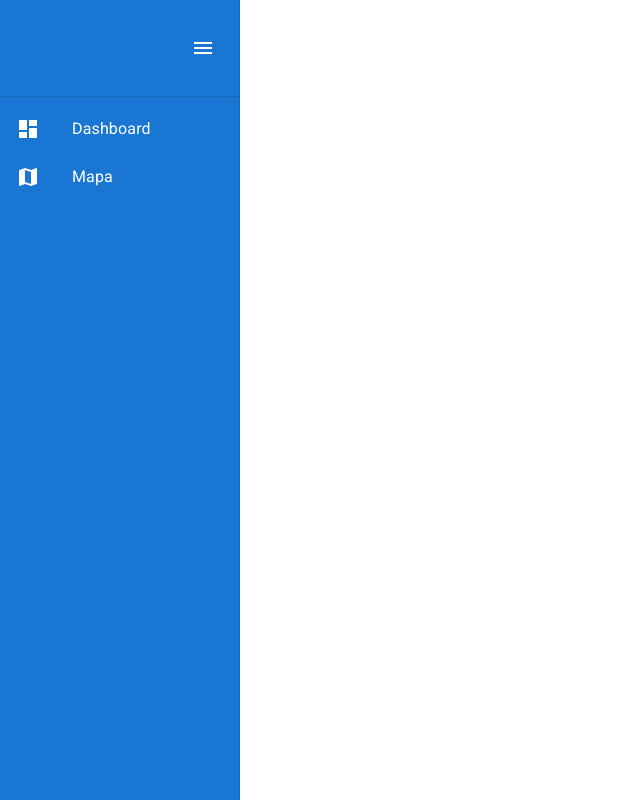
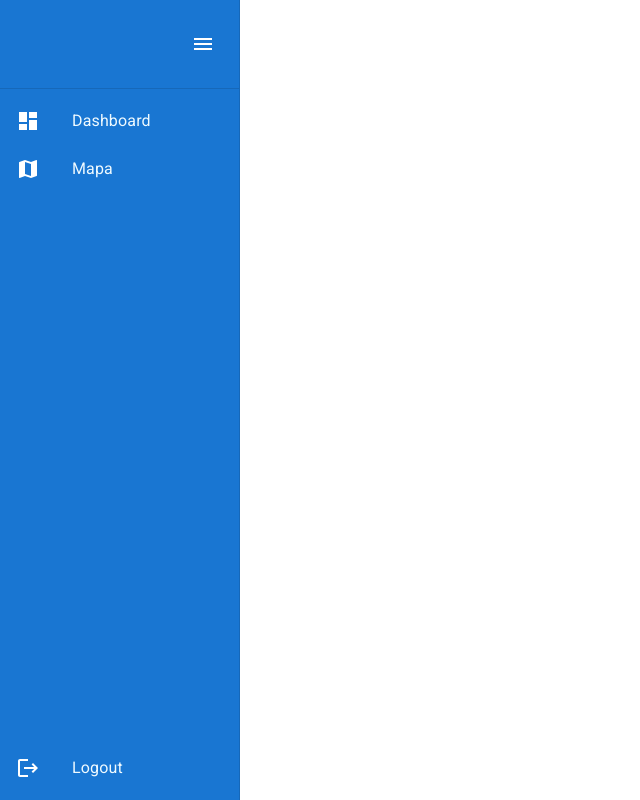
Before and after one commit to ViniR-RB/hello_multlan_front, a React (Vite) app: page / in a window 1280 px wide. Both pictures are taken after a click on the button 29 px from the left and 48 px from the top of the page. Shown: the whole page, without its empty margins (0-640 px from the left). Built offline with nearby package versions, Linux system fonts and the light colour scheme.

Commit message:
refactor: add logout in menu items

```diff
--- a/src/core/components/AsideNavigation.tsx
+++ b/src/core/components/AsideNavigation.tsx
@@ -12,8 +12,11 @@ import {
 } from "@mui/material";
 import React, { useState } from "react";
 import routes from "../routes";
+import { useNavigate } from "react-router-dom";
+import LogoutIcon from '@mui/icons-material/Logout';
 
 function AsideNavigation() {
+  const navigation = useNavigate()
   const drawerWidth = 240; // Largura do Drawer
   const [open, setOpen] = useState(false); // Estado para controlar a abertura do Drawer
 
@@ -33,7 +36,7 @@ function AsideNavigation() {
           width: open ? drawerWidth : 60,
           boxSizing: "border-box",
           backgroundColor: "primary.main", // Cor de fundo primária
-          color: "white", // Cor do texto
+          color: "#effaff", // Cor do texto
           transition: "width 0.3s ease", // Transição suave na largura
         },
       }}
@@ -53,11 +56,13 @@ function AsideNavigation() {
       </Box>
       <Divider />
 
-      <List>
+      <List sx={{display: 'flex', flexDirection: 'column', height: '100%'}}>
         {routes.map((route) => (
           <Tooltip
+          sx={{height: 'min-content'}}
             onClick={() => {
               console.log(route.path);
+              navigation(route.path)
             }}
             title={!open ? route.name : ""}
             placement="right"
@@ -71,6 +76,22 @@ function AsideNavigation() {
             </ListItem>
           </Tooltip>
         ))}
+
+
+
+         <Tooltip
+        title={!open ? "Logout" : ""}
+        placement="right"
+        sx={{marginTop: 'auto'}}
+      >
+        <ListItem>
+          <ListItemIcon sx={{ color: "white" }}>
+
+            <LogoutIcon />
+          </ListItemIcon>
+          {open && <ListItemText primary="Logout" />}
+        </ListItem>
+      </Tooltip>
       </List>
     </Drawer>
   );
```
